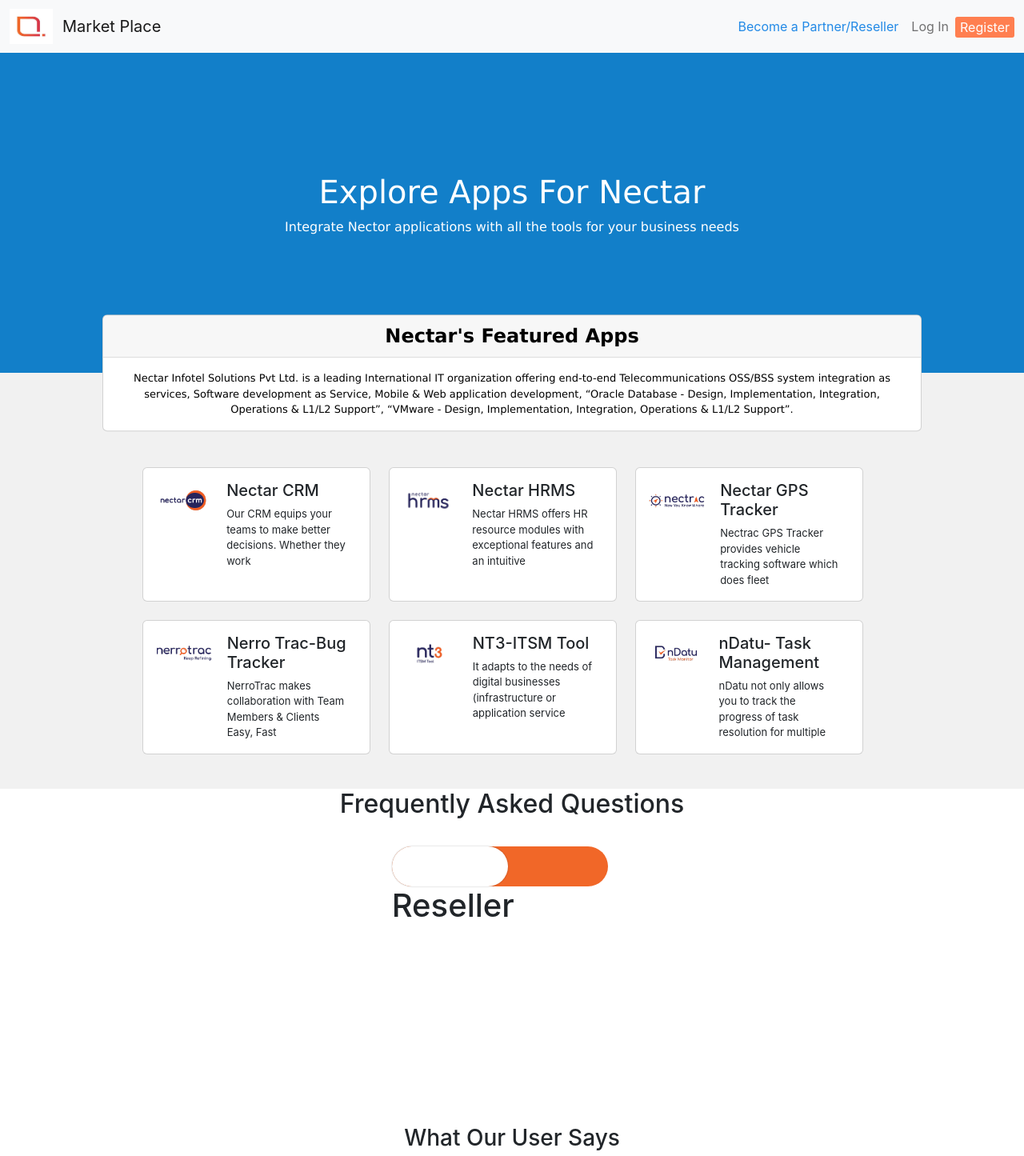
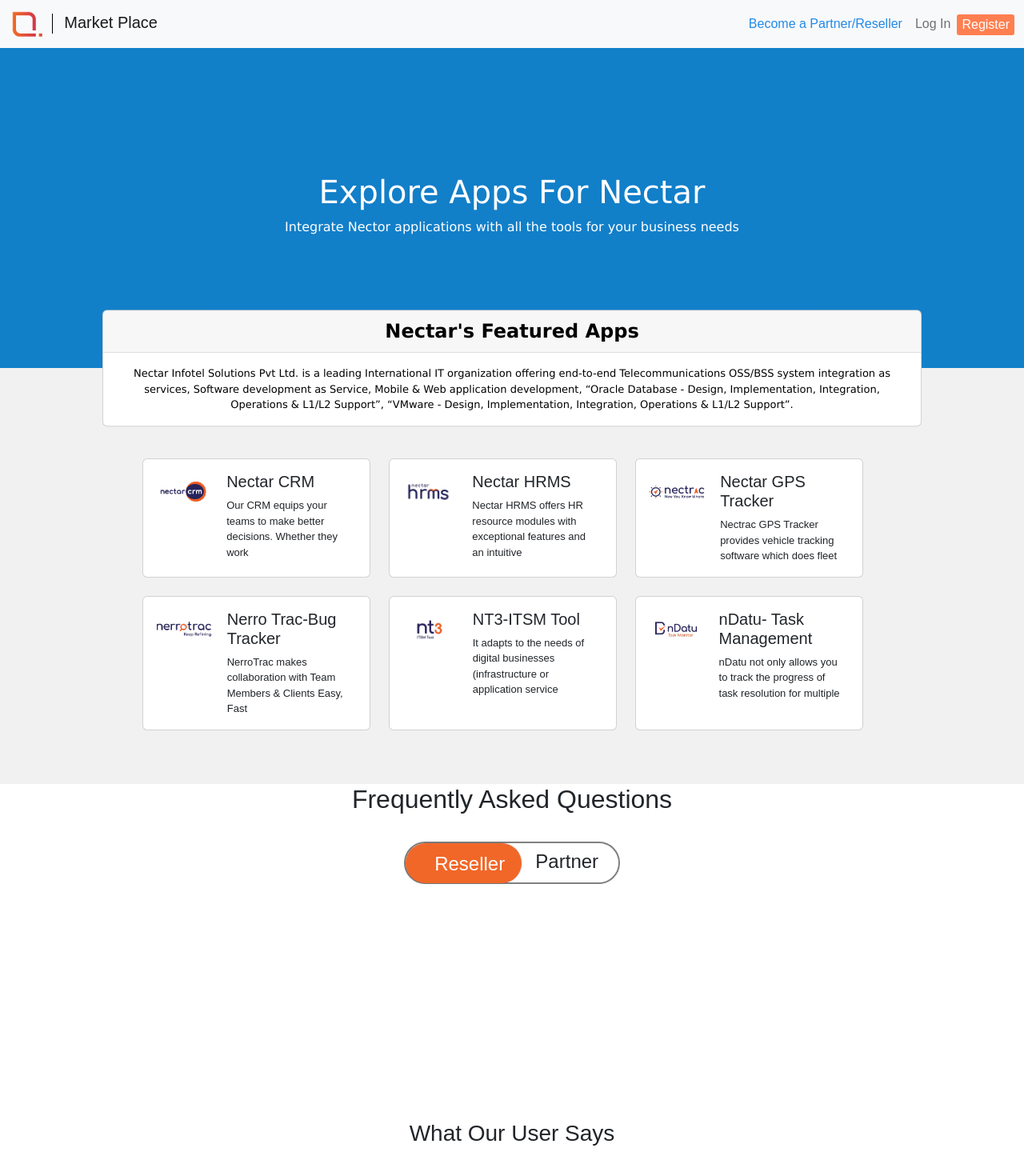
Before and after one commit to Abhishek-cdac/Nectar_markateplace_new, a React (Create React App) app: page / in a window 1280 px wide. Shown: the top 1445 px of the page at 80% size. Built offline with nearby package versions, Linux system fonts and the light colour scheme.

Commit message:
Changes in landing pages by Nagasai

```diff
--- a/src/Components/Header/Header.js
+++ b/src/Components/Header/Header.js
@@ -5,10 +5,21 @@ function Header() {
     <div className="top_header">
       <nav class="navbar navbar-expand-lg bg-light">
         <div class="container-fluid">
-          <img className="header_logo" src="assets/images/Multilogo.jpg" />
-          <a class="navbar-brand" href="#">
-            Market Place
-          </a>
+          <div className="Logo">
+            <img className="header_logo" src="assets/images/60-X-60.png" />
+            <div className="verticalLine_header"
+              style={{
+                borderRight: "1px solid black",
+                height: "25px",
+                marginRight: "5%",
+                marginTop:"5%",
+                marginLeft: "5%",
+              }}
+            ></div>
+            <a class="navbar-brand" href="#">
+              Market Place
+            </a>
+          </div>
           <div class="collapse navbar-collapse" id="navbarNav">
             <ul class="navbar-nav">
               <li class="nav-item">
@@ -22,7 +33,7 @@ function Header() {
                 </a>
               </li>
               <li class="nav-item nav_register">
-                <button class="btn-register"  href="#">
+                <button class="btn-register" href="#">
                   Register
                 </button>
               </li>
--- a/src/Components/Header/Toggle.js
+++ b/src/Components/Header/Toggle.js
@@ -14,7 +14,7 @@ const Toggle = () => {
         <div className="Faq_heading">
           <h2>Frequently Asked Questions</h2>
         </div>
-        <div style={{marginLeft:"65px",marginTop:"10px"}}>
+        <div style={{ marginLeft: "65px", marginTop: "10px" }}>
           <input
             checked={value}
             onChange={handleToggle}
@@ -22,14 +22,26 @@ const Toggle = () => {
             id={`react-switch-new`}
             type="checkbox"
           />
-        <label
-          className="react-switch-label"
-          style={{ content: (value && "#Reseller") || "Partner" }}
-          htmlFor={`react-switch-new`}
-        >
-          <span className={`react-switch-button`} />
+          <label className="react-switch-label" htmlFor={`react-switch-new`}>
+            {" "}
+            {/* {!value ? ( */}
+            <div className="toggleLabel">
+              <h4>Reseller</h4>
+            </div>
+            {/* ) : ( */}
+            <div className="toggleLabel">
+              <h4>Partner</h4>
+            </div>
+            {/* )} */}
+            <span className={`react-switch-button`}>
+              {/* <h5 className="toggleSwitchLabel">Reseller</h5> */}
+
+              <div className="toggleSwitchLabel">
+                {!value ? <h4>Reseller</h4> : <h4>Partner</h4>}
+              </div>
+            </span>
           </label>
-        {!value ? (
+          {/* {!value ? (
             <div>
               <h1>Reseller</h1>
             </div>
@@ -37,7 +49,7 @@ const Toggle = () => {
             <div>
               <h1>Partner</h1>
             </div>
-        )}
+          )} */}
         </div>
       </>
     </div>
--- a/src/index.css
+++ b/src/index.css
@@ -1,8 +1,9 @@
 body {
   margin: 0;
-  font-family: -apple-system, BlinkMacSystemFont, "Segoe UI", "Roboto", "Oxygen",
+  /* font-family: -apple-system, BlinkMacSystemFont, "Segoe UI", "Roboto", "Oxygen",
     "Ubuntu", "Cantarell", "Fira Sans", "Droid Sans", "Helvetica Neue",
-    sans-serif;
+    sans-serif; */
+  font-family: sans-serif;
   -webkit-font-smoothing: antialiased;
   -moz-osx-font-smoothing: grayscale;
 }
@@ -12,16 +13,26 @@ code {
     monospace;
 }
 /* //header */
+.Logo {
+  display: flex;
+}
 .header_logo {
-  width: 66px;
+  width: 44px;
   height: 44px;
-  padding-right: 12px;
 }
 
 element.style {
 }
 a.navbar-brand {
-  line-height: 40px !important;
+  /* line-height: 40px !important; */
+  padding-left: 5px;
+}
+.verticalLine_header {
+  border-right: "1px solid black";
+  height: 25px;
+  margin-top: 5%;
+  margin-right: 5%;
+  margin-left: 5%;
 }
 
 .white-color {
@@ -163,7 +174,7 @@ p .small_card {
 .landing_card2 {
   display: flex;
   flex-direction: column;
-  top:25%;
+  top: 25%;
   position: relative;
   /* top: 65%; */
   /* left: 50%;
@@ -184,11 +195,18 @@ p .small_card {
   justify-content: space-between;
   cursor: pointer;
   width: 270px;
-  height: 50px;
-  background: #f16728;
+  height: 53px;
+  background: #fff;
+  border:2px solid grey;
   border-radius: 100px;
   position: relative;
   transition: background-color 0.2s;
+}
+
+.toggleSwitchLabel{
+  padding-top: 8%;
+  padding-left: 25%;
+  color:#fff
 }
 
 .react-switch-label .react-switch-button {
@@ -199,7 +217,7 @@ p .small_card {
   height: 50px;
   border-radius: 45px;
   transition: 0.2s;
-  background: #fff;
+  background: #f16728;
   box-shadow: 0 0 2px 0 rgba(10, 10, 10, 0.29);
 }
 
@@ -225,6 +243,13 @@ p .small_card {
   margin-top: "15px";
 }
 
+.toggleLabel {
+  margin: auto;
+  padding-top: 2%;
+}
+
+
+
 /* Review Slider */
 .ReviewHeading {
   font-size: 2rem;
@@ -232,25 +257,23 @@ p .small_card {
   margin-bottom: 0;
   padding-bottom: 27px;
 }
- .ReviewHeading  p {
+.ReviewHeading p {
   font-size: 0.8rem;
 }
 .carousel-caption {
-  position:absolute;
-  top:-10%;
-  left:30%
+  position: absolute;
+  top: -10%;
+  left: 30%;
 }
 .carousel-indicators {
-  bottom:-40%;
+  bottom: -40%;
   /* left:60%; */
 }
 .carousel-indicators [data-bs-target] {
   border-radius: 50%;
   height: 10px;
-  width:10px
+  width: 10px;
 }
-
-
 
 /*.home .carousel-inner.visible-inner {
     position: initial;
```
Also changed, not shown: public/assets/images/60-X-60.png (added). Lines whose indentation alone changed are shown as unchanged.
